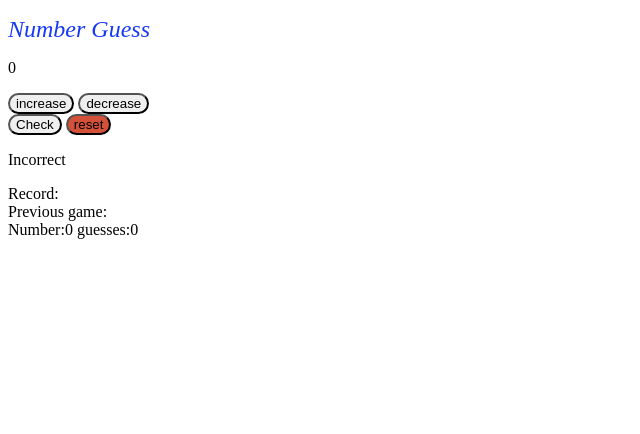
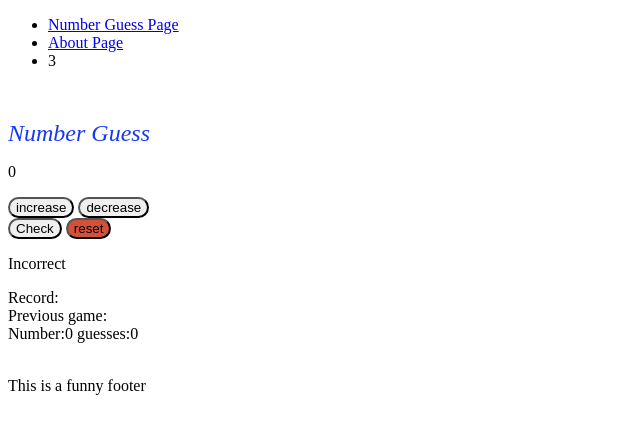
Before and after one commit to AlexReidNZ/svelte, a SvelteKit app: page / in a window 1280 px wide. Shown: the top 434 px of the page, without its empty margins (0-640 px from the left). Built offline with nearby package versions, Linux system fonts and the light colour scheme.

Commit message:
feat: added about page and fuctional navigation

```diff
--- /dev/null
+++ b/src/lib/footer.svelte
@@ -0,0 +1 @@
+This is a funny footer
--- /dev/null
+++ b/src/lib/navigation.svelte
@@ -0,0 +1,7 @@
+<nav>
+    <ul>
+        <li><a href="/">Number Guess Page</a></li>
+        <li><a href = "/about">About Page</a></li>
+        <li>3</li>
+    </ul>
+</nav>
--- /dev/null
+++ b/src/routes/+layout.svelte
@@ -0,0 +1,10 @@
+<script>
+    import Navigation from '$lib/navigation.svelte';
+    import Footer from '$lib/footer.svelte';
+</script>
+
+<Navigation />
+<br/>
+<slot /> <!-- page specific content -->
+<br/>
+<Footer />
--- /dev/null
+++ b/src/routes/about/+page.svelte
@@ -0,0 +1 @@
+<p>This is the about page</p>
```
